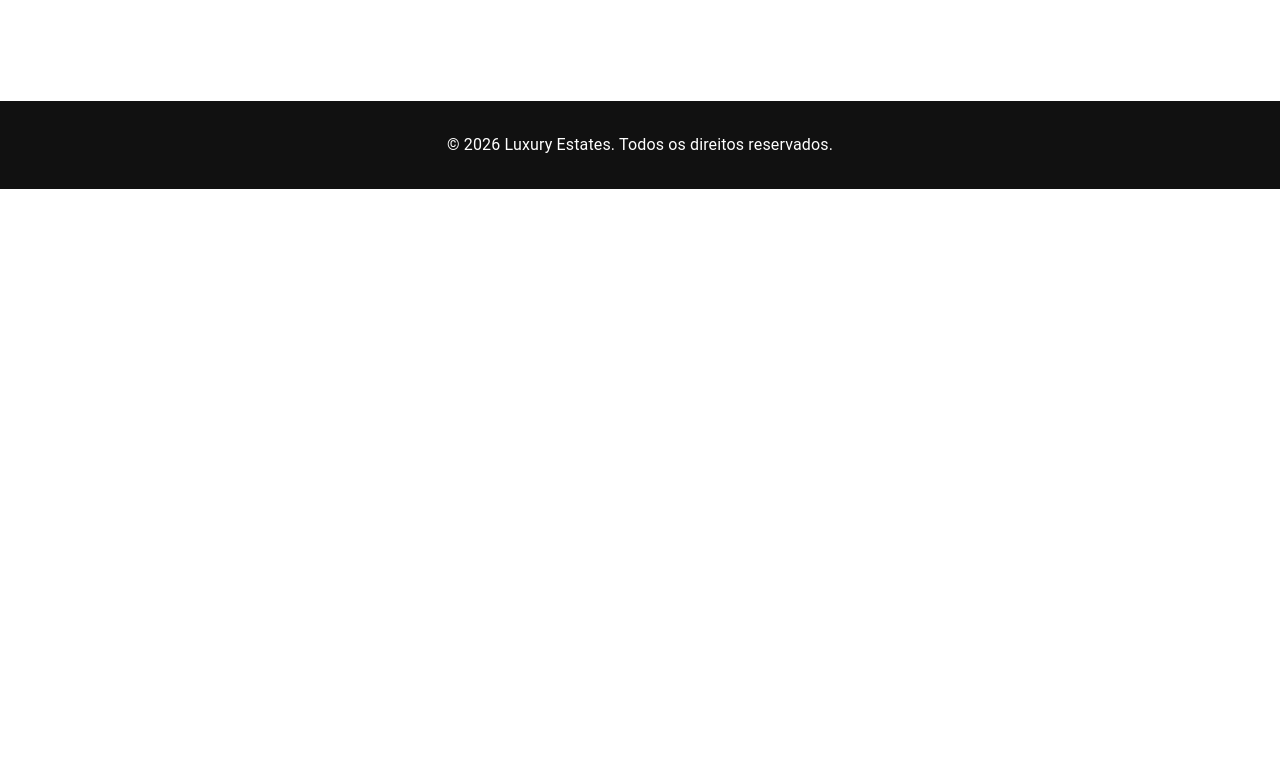
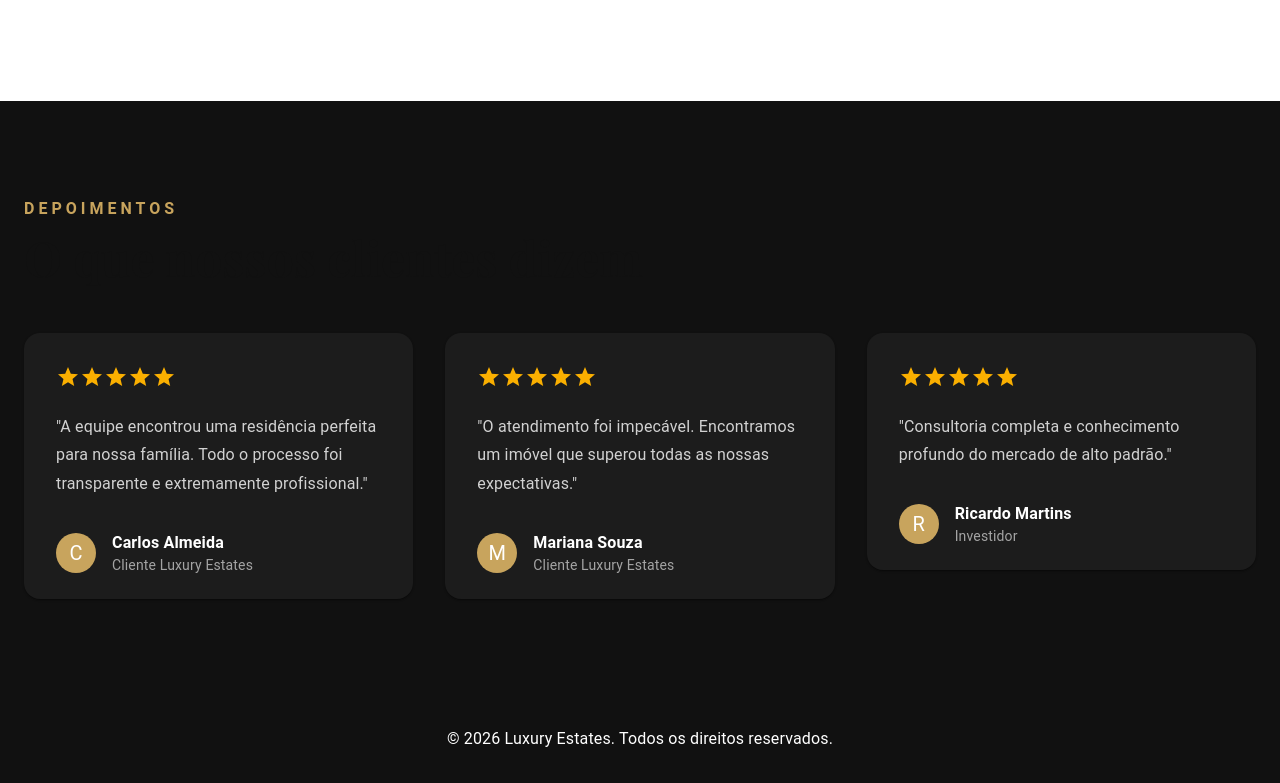
Before and after one commit to colicignoubuntu-w/luxury-estates, a React (Vite) app: page / in a window 1280 px wide. Shown: the part 2905-3688 px from the top of the page. Before the commit the page ends 3094 px from the top, so only its background shows below. Built offline with nearby package versions, Linux system fonts and the light colour scheme.

Commit message:
add testimonials section

```diff
--- a/src/components/home/Testimonials.tsx
+++ b/src/components/home/Testimonials.tsx
@@ -0,0 +1,181 @@
+import {
+    Box,
+    Card,
+    CardContent,
+    Container,
+    Typography,
+    Avatar,
+    Rating,
+    Grid,
+} from "@mui/material";
+
+import { motion } from "framer-motion";
+
+import SectionTitle from "../common/SectionTitle";
+
+const testimonials = [
+    {
+        name: "Carlos Almeida",
+        role: "Cliente Luxury Estates",
+        text:
+            "A equipe encontrou uma residência perfeita para nossa família. Todo o processo foi transparente e extremamente profissional.",
+    },
+    {
+        name: "Mariana Souza",
+        role: "Cliente Luxury Estates",
+        text:
+            "O atendimento foi impecável. Encontramos um imóvel que superou todas as nossas expectativas.",
+    },
+    {
+        name: "Ricardo Martins",
+        role: "Investidor",
+        text:
+            "Consultoria completa e conhecimento profundo do mercado de alto padrão.",
+    },
+];
+
+function Testimonials() {
+    return (
+        <Box
+            sx={{
+                py: 12,
+                backgroundColor: "#111",
+            }}
+        >
+            <Container maxWidth="xl">
+
+                <Box
+                    sx={{
+                        color: "#fff",
+                    }}
+                >
+                    <SectionTitle
+                        subtitle="Depoimentos"
+                        title="O que nossos clientes dizem"
+                    />
+                </Box>
+
+
+                <Grid
+                    container
+                    spacing={4}
+                >
+
+                    {testimonials.map((item) => (
+                        <Grid
+                            key={item.name}
+                            size={{
+                                xs: 12,
+                                md: 4,
+                            }}
+                        >
+
+                            <motion.div
+                                initial={{
+                                    opacity: 0,
+                                    y: 40,
+                                }}
+                                whileInView={{
+                                    opacity: 1,
+                                    y: 0,
+                                }}
+                                viewport={{
+                                    once: true,
+                                }}
+                                transition={{
+                                    duration: 0.6,
+                                }}
+                            >
+
+                                <Card
+                                    sx={{
+                                        height: "100%",
+                                        borderRadius: 4,
+                                        backgroundColor: "#1c1c1c",
+                                        color: "#fff",
+                                    }}
+                                >
+
+                                    <CardContent
+                                        sx={{
+                                            p: 4,
+                                        }}
+                                    >
+
+                                        <Rating
+                                            value={5}
+                                            readOnly
+                                            sx={{
+                                                mb: 3,
+                                            }}
+                                        />
+
+
+                                        <Typography
+                                            sx={{
+                                                lineHeight: 1.8,
+                                                mb: 4,
+                                                color: "rgba(255,255,255,.8)",
+                                            }}
+                                        >
+                                            "{item.text}"
+                                        </Typography>
+
+
+                                        <Box
+                                            sx={{
+                                                display: "flex",
+                                                alignItems: "center",
+                                                gap: 2,
+                                            }}
+                                        >
+
+                                            <Avatar
+                                                sx={{
+                                                    bgcolor: "#C8A45D",
+                                                }}
+                                            >
+                                                {item.name.charAt(0)}
+                                            </Avatar>
+
+
+                                            <Box>
+
+                                                <Typography
+                                                    sx={{
+                                                        fontWeight: 700,
+                                                    }}
+                                                >
+                                                    {item.name}
+                                                </Typography>
+
+                                                <Typography
+                                                    variant="body2"
+                                                    sx={{
+                                                        color: "rgba(255,255,255,.6)",
+                                                    }}
+                                                >
+                                                    {item.role}
+                                                </Typography>
+
+                                            </Box>
+
+                                        </Box>
+
+                                    </CardContent>
+
+                                </Card>
+
+                            </motion.div>
+
+                        </Grid>
+                    ))}
+
+                </Grid>
+
+            </Container>
+        </Box>
+    );
+}
+
+export default Testimonials;
--- a/src/pages/Home/Home.tsx
+++ b/src/pages/Home/Home.tsx
@@ -3,6 +3,8 @@ import SearchBar from "../../components/home/SearchBar";
 import FeaturedProperties from "../../components/home/FeaturedProperties";
 import Services from "../../components/home/Services";
 import AboutSection from "../../components/home/AboutSection";
+import Testimonials from "../../components/home/Testimonials";
+
 function Home() {
   return (
     <>
@@ -11,6 +13,7 @@ function Home() {
       <FeaturedProperties />
       <Services />
       <AboutSection />
+      <Testimonials />
     </>
   );
 }
```
